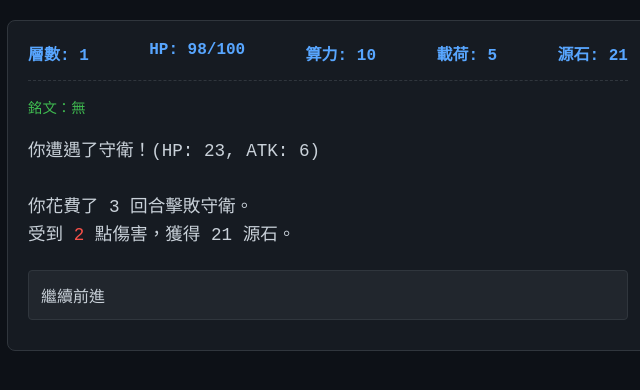
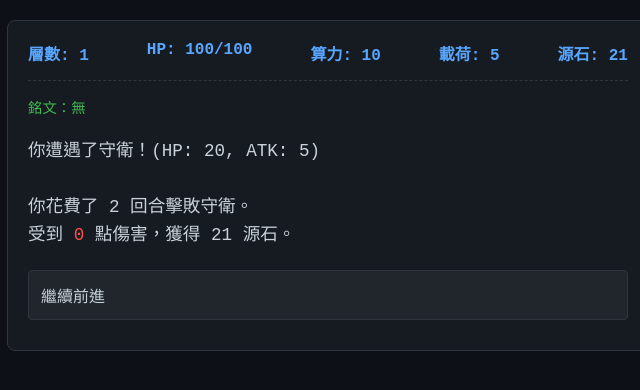
Before and after one commit to shi-ray/infi_tower, a plain HTML site: page index.html in a window 1280 px wide. Both pictures are taken after a click on the button "【戰鬥】踹開紅色的門". Shown: the full height of the page, 312-952 px from the left. Drawn offline with Linux system fonts and the light colour scheme.

Commit message:
Add files via upload

```diff
--- a/index.html
+++ b/index.html
@@ -153,20 +153,29 @@
         generateEvents();
     }
 
-    // 隨機生成事件
+    // 隨機生成事件（已修改為 10 的倍數層只能戰鬥）
     function generateEvents() {
         updateUI();
-        renderScene(`你來到了第 ${player.layer} 層，前方有幾條未知的路徑。`, [
-            { label: '【戰鬥】踹開紅色的門', action: () => eventCombat() },
-            { label: '【探索】調查角落的廢墟', action: () => eventExplore() },
-            { label: '【商店】靠近微光的終端機', action: () => eventShop() }
-        ]);
+
+        // 判斷是否為 10 的倍數層 (10, 20, 30...)
+        if (player.layer % 10 === 0) {
+            renderScene(`你來到了第 ${player.layer} 層，這裡散發著危險的氣息，你沒有其他退路，只能選擇迎戰！`, [
+                { label: '【首領戰】硬著頭皮上吧', action: () => eventCombat() }
+            ]);
+        } else {
+            // 正常層數的選項
+            renderScene(`你來到了第 ${player.layer} 層，前方有幾條未知的路徑。`, [
+                { label: '【戰鬥】踹開紅色的門', action: () => eventCombat() },
+                { label: '【探索】調查角落的廢墟', action: () => eventExplore() },
+                { label: '【商店】靠近微光的終端機', action: () => eventShop() }
+            ]);
+        }
     }
 
     // 事件：戰鬥
     function eventCombat() {
-        let enemyHp = 20 + player.layer * player.layer * 3;
-        let enemyAtk = 5 + player.layer * player.layer;
+        let enemyHp = 20 + Math.floor(Math.pow(player.layer, 2.5) * 0.5);
+        let enemyAtk = 5 + Math.floor(player.layer * player.layer * 0.2);
         let atk = getAtk();
 
         let log = `你遭遇了守衛！(HP: ${enemyHp}, ATK: ${enemyAtk})<br><br>`;
```
